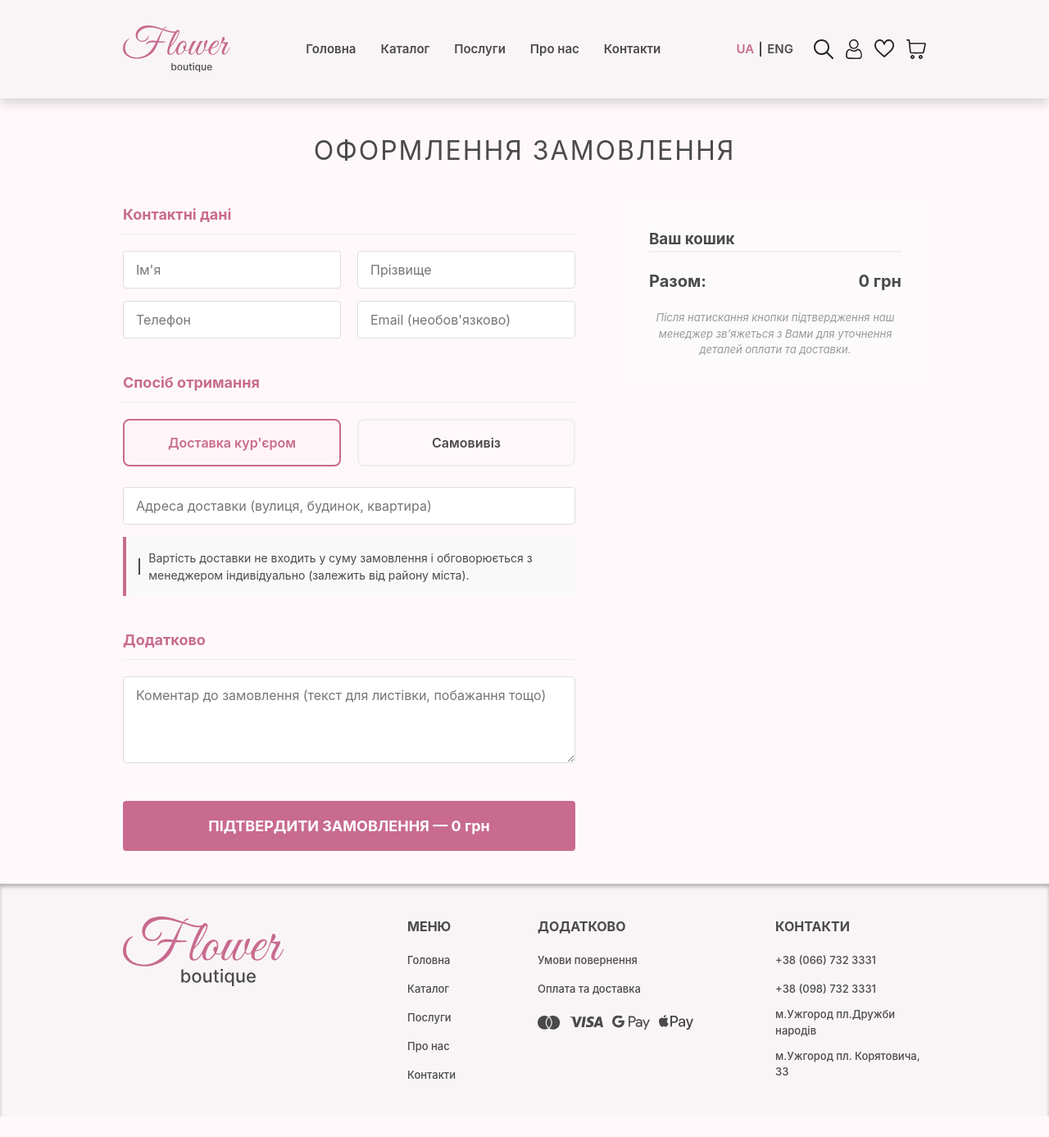
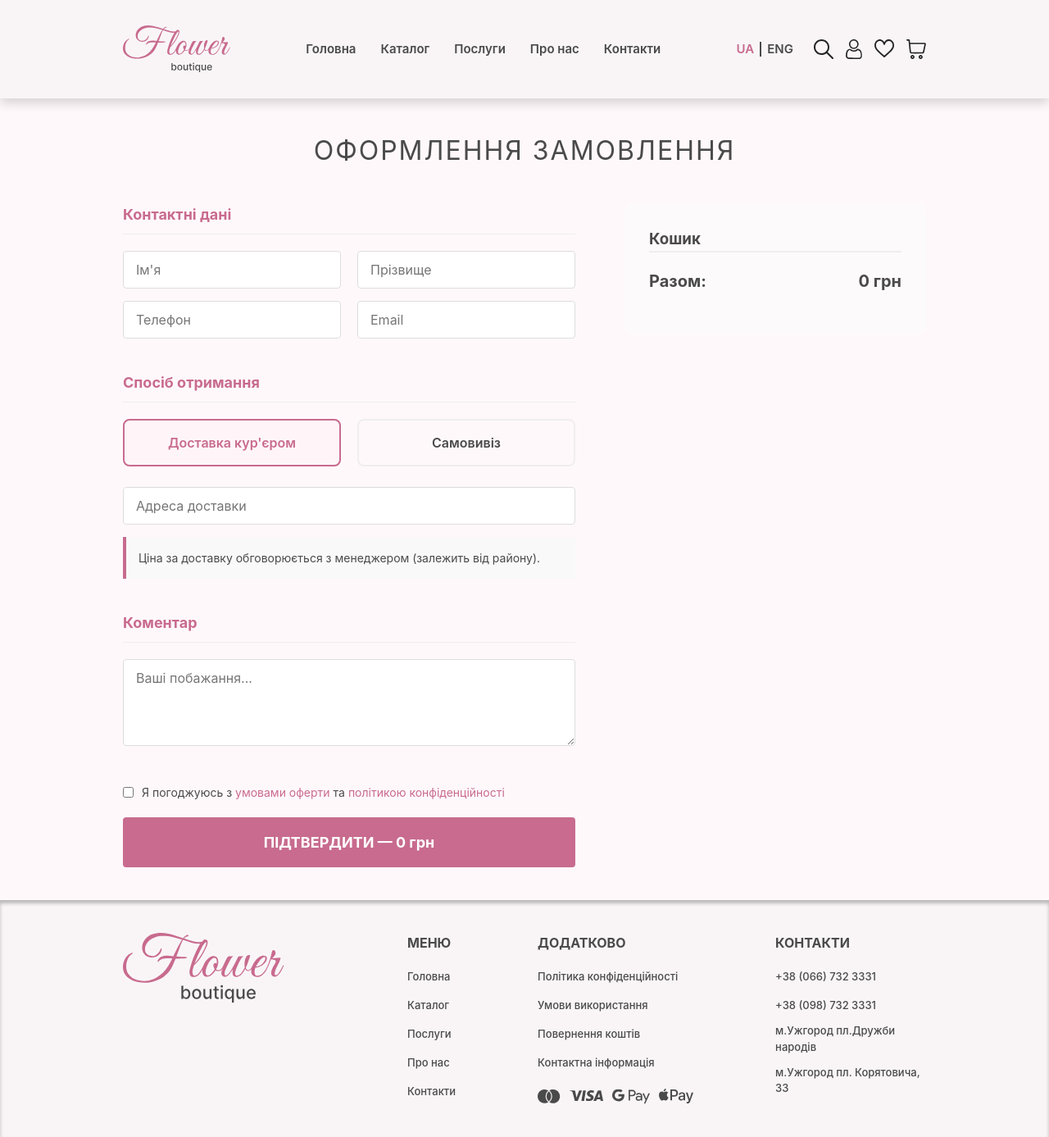
Before and after one commit to biografimiroslav/flower-boutique, a React (Vite) app: page /checkout in a window 1280 px wide. Shown: the whole page at 82% size. Before the commit the page ends 1362 px from the top, so only its background shows below. Built offline with nearby package versions, Linux system fonts and the light colour scheme.

Commit message:
коміт ласт без оплати

```diff
--- a/src/components/AuthModals.jsx
+++ b/src/components/AuthModals.jsx
@@ -2,6 +2,7 @@ import { useState } from 'react';
 import { useSelector, useDispatch } from 'react-redux';
 import axios from 'axios';
 import { setAuth, setAuthModal, setAuthView, setTempData } from '../store/authSlice';
+import { Link } from 'react-router-dom';
 import '../styles/Auth.css';
 
 export default function AuthModals() {
@@ -11,6 +12,7 @@ export default function AuthModals() {
   const [form, setForm] = useState({ name: '', email: '', phone: '', password: '', code: '' });
   const [error, setError] = useState('');
   const [loading, setLoading] = useState(false);
+  const [agreed, setAgreed] = useState(false);
 
   if (!isAuthModalOpen) return null;
 
@@ -18,11 +20,11 @@ export default function AuthModals() {
     dispatch(setAuthModal(false));
     setError('');
     setForm({ name: '', email: '', phone: '', password: '', code: '' });
+    setAgreed(false);
   };
 
   const handleChange = (e) => setForm({ ...form, [e.target.name]: e.target.value });
 
-  // 1. ВХІД
   const handleLogin = async (e) => {
     e.preventDefault();
     setLoading(true); setError('');
@@ -36,13 +38,15 @@ export default function AuthModals() {
     setLoading(false);
   };
 
-  // 2. ВІДПРАВКА КОДУ (Реєстрація або Скидання)
   const handleSendCode = async (e, actionType) => {
     e.preventDefault();
+    if (actionType === 'register' && !agreed) {
+        return setError('Потрібно погодитися з політикою');
+    }
     setLoading(true); setError('');
     try {
       await axios.post('http://localhost:5000/api/send-code', { email: form.email, action: actionType });
-      dispatch(setTempData({ ...form })); // Зберігаємо введені дані
+      dispatch(setTempData({ ...form }));
       dispatch(setAuthView(actionType === 'register' ? 'register_code' : 'reset_code'));
       setForm({ ...form, code: '' });
     } catch (err) {
@@ -51,7 +55,6 @@ export default function AuthModals() {
     setLoading(false);
   };
 
-  // 3. ПІДТВЕРДЖЕННЯ РЕЄСТРАЦІЇ
   const handleRegister = async (e) => {
     e.preventDefault();
     setLoading(true); setError('');
@@ -65,7 +68,6 @@ export default function AuthModals() {
     setLoading(false);
   };
 
-  // 4. ПІДТВЕРДЖЕННЯ СКИДАННЯ ПАРОЛЯ
   const handleReset = async (e) => {
     e.preventDefault();
     setLoading(true); setError('');
@@ -106,6 +108,10 @@ export default function AuthModals() {
             <input name="email" type="email" placeholder="Email" required onChange={handleChange} />
             <input name="phone" type="tel" placeholder="Номер телефону" required onChange={handleChange} />
             <input name="password" type="password" placeholder="Придумайте пароль" required onChange={handleChange} />
+            <div style={{ display: 'flex', gap: '10px', marginTop: '10px', fontSize: '13px' }}>
+                <input type="checkbox" checked={agreed} onChange={e => setAgreed(e.target.checked)} required style={{width: 'auto'}} />
+                <label>Я погоджуюсь з <Link to="/privacy" onClick={close} style={{color: '#c86b8e'}}>політикою конфіденційності</Link></label>
+            </div>
             <button type="submit" disabled={loading}>{loading ? 'Відправка...' : 'ОТРИМАТИ КОД НА ПОШТУ'}</button>
             <p className="auth-links"><span onClick={() => dispatch(setAuthView('login'))}>Вже є акаунт? Увійти</span></p>
           </form>
@@ -141,7 +147,6 @@ export default function AuthModals() {
             <button type="submit" disabled={loading}>{loading ? 'Перевірка...' : 'ЗБЕРЕГТИ ПАРОЛЬ'}</button>
           </form>
         )}
-
       </div>
     </div>
   );
--- a/src/components/Footer.jsx
+++ b/src/components/Footer.jsx
@@ -26,8 +26,11 @@ export default function Footer() {
         <li className="footerNavItem">
           <ul className="footerMenu">
             <li><p className="footerMenuBigText" style={{ marginBottom: '5px' }}>ДОДАТКОВО</p></li>
-            <li><a className="footerMenuSmallText" href="#">Умови повернення</a></li>
-            <li><a className="footerMenuSmallText" href="#">Оплата та доставка</a></li>
+            {/* ТУТ ТВОЇ НОВІ ПОСИЛАННЯ */}
+            <li><Link className="footerMenuSmallText" to="/privacy">Політика конфіденційності</Link></li>
+            <li><Link className="footerMenuSmallText" to="/terms">Умови використання</Link></li>
+            <li><Link className="footerMenuSmallText" to="/refund">Повернення коштів</Link></li>
+            <li><Link className="footerMenuSmallText" to="/contacts">Контактна інформація</Link></li>
             <li><img className="paySystemsImg" style={{ marginTop: '10px' }} src="/img/paySystems.svg" alt="Платіжні системи" /></li>
           </ul>
         </li>
--- a/src/pages/Checkout.jsx
+++ b/src/pages/Checkout.jsx
@@ -1,7 +1,7 @@
 import { useState } from 'react';
 import { useSelector, useDispatch } from 'react-redux';
-import { clearCart, setCartModal } from '../store/cartSlice';
-import { useNavigate } from 'react-router-dom';
+import { clearCart } from '../store/cartSlice';
+import { useNavigate, Link } from 'react-router-dom';
 import axios from 'axios';
 import '../styles/Checkout.css';
 
@@ -19,14 +19,17 @@ export default function Checkout() {
     address: '',
     comment: '',
     deliveryMethod: 'delivery',
-    pickupPoint: 'м.Ужгород пл.Дружби народів' // ОНОВЛЕНО АДРЕСУ ЗА ЗАМОВЧУВАННЯМ
+    pickupPoint: 'м.Ужгород пл.Дружби народів'
   });
+
+  const [agreed, setAgreed] = useState(false);
 
   const total = items.reduce((sum, i) => sum + i.price * i.qty, 0);
 
   const handleSubmit = async (e) => {
     e.preventDefault();
     if (items.length === 0) return alert("Кошик порожній!");
+    if (!agreed) return alert("Погодьтеся з умовами!");
 
     const orderData = {
       cart: items,
@@ -41,135 +44,85 @@ export default function Checkout() {
     try {
       const res = await axios.post('http://localhost:5000/api/checkout', orderData);
       if (res.data.success) {
-        alert(`Замовлення №${res.data.order_id} прийнято! Менеджер зв'яжеться з вами для уточнення деталей та вартості доставки. 🌸`);
+        alert(`Замовлення прийнято! Менеджер зв'яжеться з вами для уточнення вартості доставки. 🌸`);
         dispatch(clearCart());
         navigate('/');
       }
     } catch (err) {
-      alert("Помилка при оформленні. Спробуйте ще раз.");
+      alert("Помилка. Спробуйте ще раз.");
     }
   };
 
   return (
     <div className="checkout-page fade-in-up">
       <h1>ОФОРМЛЕННЯ ЗАМОВЛЕННЯ</h1>
-
       <div className="checkout-container">
         <form className="checkout-form" onSubmit={handleSubmit}>
           <div className="form-section">
             <h3>Контактні дані</h3>
             <div className="form-row">
-              <input
-                placeholder="Ім'я"
-                required
-                value={customer.firstName}
-                onChange={e => setCustomer({...customer, firstName: e.target.value})}
-              />
-              <input
-                placeholder="Прізвище"
-                required
-                value={customer.lastName}
-                onChange={e => setCustomer({...customer, lastName: e.target.value})}
-              />
+              <input placeholder="Ім'я" required value={customer.firstName} onChange={e => setCustomer({...customer, firstName: e.target.value})} />
+              <input placeholder="Прізвище" required value={customer.lastName} onChange={e => setCustomer({...customer, lastName: e.target.value})} />
             </div>
             <div className="form-row">
-              <input
-                placeholder="Телефон"
-                type="tel"
-                required
-                value={customer.phone}
-                onChange={e => setCustomer({...customer, phone: e.target.value})}
-              />
-              <input
-                placeholder="Email (необов'язково)"
-                type="email"
-                value={customer.email}
-                onChange={e => setCustomer({...customer, email: e.target.value})}
-              />
+              <input placeholder="Телефон" type="tel" required value={customer.phone} onChange={e => setCustomer({...customer, phone: e.target.value})} />
+              <input placeholder="Email" type="email" value={customer.email} onChange={e => setCustomer({...customer, email: e.target.value})} />
             </div>
           </div>
-
           <div className="form-section">
             <h3>Спосіб отримання</h3>
             <div className="delivery-toggle">
               <label className={customer.deliveryMethod === 'delivery' ? 'active' : ''}>
-                <input
-                  type="radio"
-                  name="delivery"
-                  checked={customer.deliveryMethod === 'delivery'}
-                  onChange={() => setCustomer({...customer, deliveryMethod: 'delivery'})}
-                /> Доставка кур'єром
+                <input type="radio" name="delivery" checked={customer.deliveryMethod === 'delivery'} onChange={() => setCustomer({...customer, deliveryMethod: 'delivery'})} /> Доставка кур'єром
               </label>
               <label className={customer.deliveryMethod === 'pickup' ? 'active' : ''}>
-                <input
-                  type="radio"
-                  name="delivery"
-                  checked={customer.deliveryMethod === 'pickup'}
-                  onChange={() => setCustomer({...customer, deliveryMethod: 'pickup'})}
-                /> Самовивіз
+                <input type="radio" name="delivery" checked={customer.deliveryMethod === 'pickup'} onChange={() => setCustomer({...customer, deliveryMethod: 'pickup'})} /> Самовивіз
               </label>
             </div>
-
             {customer.deliveryMethod === 'delivery' ? (
               <div className="delivery-info">
-                <input
-                  placeholder="Адреса доставки (вулиця, будинок, квартира)"
-                  required
-                  value={customer.address}
-                  onChange={e => setCustomer({...customer, address: e.target.value})}
-                />
+                <input placeholder="Адреса доставки" required value={customer.address} onChange={e => setCustomer({...customer, address: e.target.value})} />
                 <div className="delivery-note">
-                  <img src="/img/lineForLanguage.svg" alt="!" style={{height: '20px', marginRight: '10px'}} />
-                  <p>Вартість доставки не входить у суму замовлення і обговорюється з менеджером індивідуально (залежить від району міста).</p>
+                  <p>Ціна за доставку обговорюється з менеджером (залежить від району).</p>
                 </div>
               </div>
             ) : (
               <div className="pickup-info">
-                <p>Оберіть точку видачі:</p>
-                <select
-                  value={customer.pickupPoint}
-                  onChange={e => setCustomer({...customer, pickupPoint: e.target.value})}
-                >
-                  {/* НОВІ АДРЕСИ ТУТ */}
+                <p>Точка видачі:</p>
+                <select value={customer.pickupPoint} onChange={e => setCustomer({...customer, pickupPoint: e.target.value})}>
                   <option value="м.Ужгород пл.Дружби народів">м.Ужгород пл.Дружби народів</option>
                   <option value="м.Ужгород пл. Корятовича, 33">м.Ужгород пл. Корятовича, 33</option>
                 </select>
               </div>
             )}
           </div>
-
           <div className="form-section">
-            <h3>Додатково</h3>
-            <textarea
-              placeholder="Коментар до замовлення (текст для листівки, побажання тощо)"
-              rows="4"
-              value={customer.comment}
-              onChange={e => setCustomer({...customer, comment: e.target.value})}
-            ></textarea>
+            <h3>Коментар</h3>
+            <textarea placeholder="Ваші побажання..." rows="4" value={customer.comment} onChange={e => setCustomer({...customer, comment: e.target.value})}></textarea>
           </div>
-
-          <button type="submit" className="submit-order-btn">ПІДТВЕРДИТИ ЗАМОВЛЕННЯ — {total} грн</button>
+          <div style={{ margin: '20px 0', fontSize: '14px' }}>
+            <label style={{ display: 'flex', gap: '10px', cursor: 'pointer' }}>
+                <input type="checkbox" checked={agreed} onChange={e => setAgreed(e.target.checked)} required style={{ width: 'auto' }} />
+                <span>Я погоджуюсь з <Link to="/terms" target="_blank" style={{color: '#c86b8e'}}>умовами оферти</Link> та <Link to="/privacy" target="_blank" style={{color: '#c86b8e'}}>політикою конфіденційності</Link></span>
+            </label>
+          </div>
+          <button type="submit" className="submit-order-btn">ПІДТВЕРДИТИ — {total} грн</button>
         </form>
-
         <div className="checkout-summary">
-          <h3>Ваш кошик</h3>
+          <h3>Кошик</h3>
           <div className="summary-items">
             {items.map(item => (
               <div key={item.id} className="summary-item">
                 <img src={item.img} alt={item.name} />
                 <div className="summary-info">
-                  <p className="summary-name">{item.name}</p>
-                  <p className="summary-qty">{item.qty} шт. x {item.price} грн</p>
+                  <p>{item.name}</p>
+                  <p>{item.qty} шт. x {item.price} грн</p>
                 </div>
-                <p className="summary-subtotal">{item.qty * item.price} грн</p>
+                <p>{item.qty * item.price} грн</p>
               </div>
             ))}
           </div>
-          <div className="summary-total">
-            <span>Разом:</span>
-            <span>{total} грн</span>
-          </div>
-          <p className="manager-call-text">Після натискання кнопки підтвердження наш менеджер зв'яжеться з Вами для уточнення деталей оплати та доставки.</p>
+          <div className="summary-total"><span>Разом:</span><span>{total} грн</span></div>
         </div>
       </div>
     </div>
--- /dev/null
+++ b/src/pages/Legal.jsx
@@ -0,0 +1,86 @@
+import React, { useEffect } from 'react';
+
+// Загальний контейнер для всіх сторінок
+const LegalContainer = ({ title, children }) => {
+  useEffect(() => {
+    window.scrollTo(0, 0);
+  }, []);
+
+  return (
+    <div style={{ padding: '120px 150px 60px', color: '#4a4a4a', lineHeight: '1.6' }}>
+      <h1 style={{ marginBottom: '40px', fontWeight: '400' }}>{title}</h1>
+      <div style={{ maxWidth: '900px' }}>{children}</div>
+    </div>
+  );
+};
+
+// 1. ПОЛІТИКА КОНФІДЕНЦІЙНОСТІ
+export const PrivacyPolicy = () => (
+  <LegalContainer title="ПОЛІТИКА КОНФІДЕНЦІЙНОСТІ">
+    <h3>1. Збір інформації</h3>
+    <p style={{ marginBottom: '15px' }}>Ми збираємо ваші персональні дані (ім'я, номер телефону, адресу доставки) виключно з метою обробки та виконання ваших замовлень, а також для зворотного зв'язку.</p>
+
+    <h3>2. Використання даних</h3>
+    <p style={{ marginBottom: '15px' }}>Ваша інформація використовується для: підтвердження замовлення, організації доставки кур'єром та повідомлення про статус виконання замовлення.</p>
+
+    <h3>3. Захист та передача третім особам</h3>
+    <p style={{ marginBottom: '15px' }}>Ми зобов'язуємось не передавати вашу конфіденційну інформацію третім особам, за винятком випадків, коли це необхідно для виконання послуги (наприклад, передача контактних даних кур'єру для здійснення доставки) або передбачено законодавством України.</p>
+
+    <h3>4. Згода клієнта</h3>
+    <p>Оформлюючи замовлення на нашому сайті, ви автоматично даєте згоду на обробку своїх персональних даних відповідно до Закону України «Про захист персональних даних».</p>
+  </LegalContainer>
+);
+
+// 2. ДОГОВІР ОФЕРТИ (ПРАВИЛА ТА УМОВИ)
+export const Terms = () => (
+  <LegalContainer title="ПРАВИЛА ТА УМОВИ (ДОГОВІР ОФЕРТИ)">
+    <h3>1. Загальні положення</h3>
+    <p style={{ marginBottom: '15px' }}>Цей договір є публічною офертою. Використовуючи цей сайт та оформлюючи замовлення, ви повністю погоджуєтесь з викладеними нижче умовами.</p>
+
+    <h3>2. Оформлення замовлення</h3>
+    <p style={{ marginBottom: '15px' }}>Замовлення вважається прийнятим в роботу після підтвердження деталей менеджером. Оскільки квіти є живим товаром, магазин залишає за собою право на незначну заміну квітів у композиції зі збереженням загального вигляду та вартості букета у разі відсутності певних сортів.</p>
+
+    <h3>3. Оплата та Доставка</h3>
+    <p style={{ marginBottom: '15px' }}>Ціна доставки не є фіксованою та обговорюється з менеджером індивідуально для кожного замовлення в залежності від адреси та часу доставки. Оплатити замовлення можна онлайн на сайті, переказом на реквізити або готівкою при отриманні.</p>
+
+    <h3>4. Відповідальність</h3>
+    <p>Магазин не несе відповідальності за зрив доставки у разі, якщо замовником вказана невірна адреса або отримувач відсутній за вказаною адресою в узгоджений час.</p>
+  </LegalContainer>
+);
+
+// 3. ПРАВИЛА ПОВЕРНЕННЯ КОШТІВ
+export const RefundPolicy = () => (
+  <LegalContainer title="ПРАВИЛА ПОВЕРНЕННЯ КОШТІВ">
+    <h3>1. Законодавча база</h3>
+    <p style={{ marginBottom: '15px' }}>Згідно з Постановою Кабінету Міністрів України №172 від 19.03.1994 р., квіти, кімнатні рослини та інші швидкопсувні товари належної якості обміну та поверненню не підлягають.</p>
+
+    <h3>2. Претензії щодо якості</h3>
+    <p style={{ marginBottom: '15px' }}>Ми ретельно перевіряємо кожну композицію перед відправкою. Проте, якщо ви або отримувач виявили, що товар суттєво пошкоджений або має неналежний вигляд, ви повинні зв'язатися з нами <strong>протягом 2 годин після доставки</strong>.</p>
+
+    <h3>3. Процедура розгляду скарг</h3>
+    <p style={{ marginBottom: '15px' }}>Для подачі скарги необхідно надати фотографії отриманого букета. У разі підтвердження провини магазину (неякісні квіти, серйозні пошкодження при транспортуванні нашим кур'єром), ми запропонуємо заміну букета на аналогічний або повернення коштів.</p>
+
+    <h3>4. Повернення коштів</h3>
+    <p>Якщо повернення коштів затверджено, воно здійснюється на ту ж банківську картку/рахунок, з якої була проведена оплата, протягом 1-3 робочих днів.</p>
+  </LegalContainer>
+);
+
+// 4. КОНТАКТНА ІНФОРМАЦІЯ
+export const Contacts = () => (
+  <LegalContainer title="КОНТАКТНА ІНФОРМАЦІЯ">
+    <div style={{ fontSize: '18px' }}>
+      <p style={{ marginBottom: '10px' }}><strong>Повне найменування:</strong> Flower Boutique Uzhhorod</p>
+      <p style={{ marginBottom: '10px' }}><strong>ІПН:</strong> (Встав сюди свій ІПН / ЄДРПОУ)</p>
+      <p style={{ marginBottom: '10px' }}><strong>Юридична адреса:</strong> м. Ужгород, пл. Корятовича, 33</p>
+      <p style={{ marginBottom: '10px' }}><strong>Фактичні адреси:</strong><br/> – м. Ужгород, пл. Дружби народів<br/> – м. Ужгород, пл. Корятовича, 33</p>
+
+      <div style={{ marginTop: '30px', padding: '20px', backgroundColor: '#f9f9f9', borderRadius: '8px' }}>
+        <p style={{ marginBottom: '10px' }}><strong>Телефони:</strong></p>
+        <p style={{ marginLeft: '15px', marginBottom: '5px' }}>📞 +38 (066) 732 3331</p>
+        <p style={{ marginLeft: '15px', marginBottom: '15px' }}>📞 +38 (098) 732 3331</p>
+
+        <p style={{ marginBottom: '10px' }}><strong>Email:</strong> <a href="mailto:flower.boutique.uzh@gmail.com" style={{ color: '#4a4a4a' }}>flower.boutique.uzh@gmail.com</a></p>
+      </div>
+    </div>
+  </LegalContainer>
+);
```
Also changed, not shown: src/App.jsx (+7 -2 lines).
